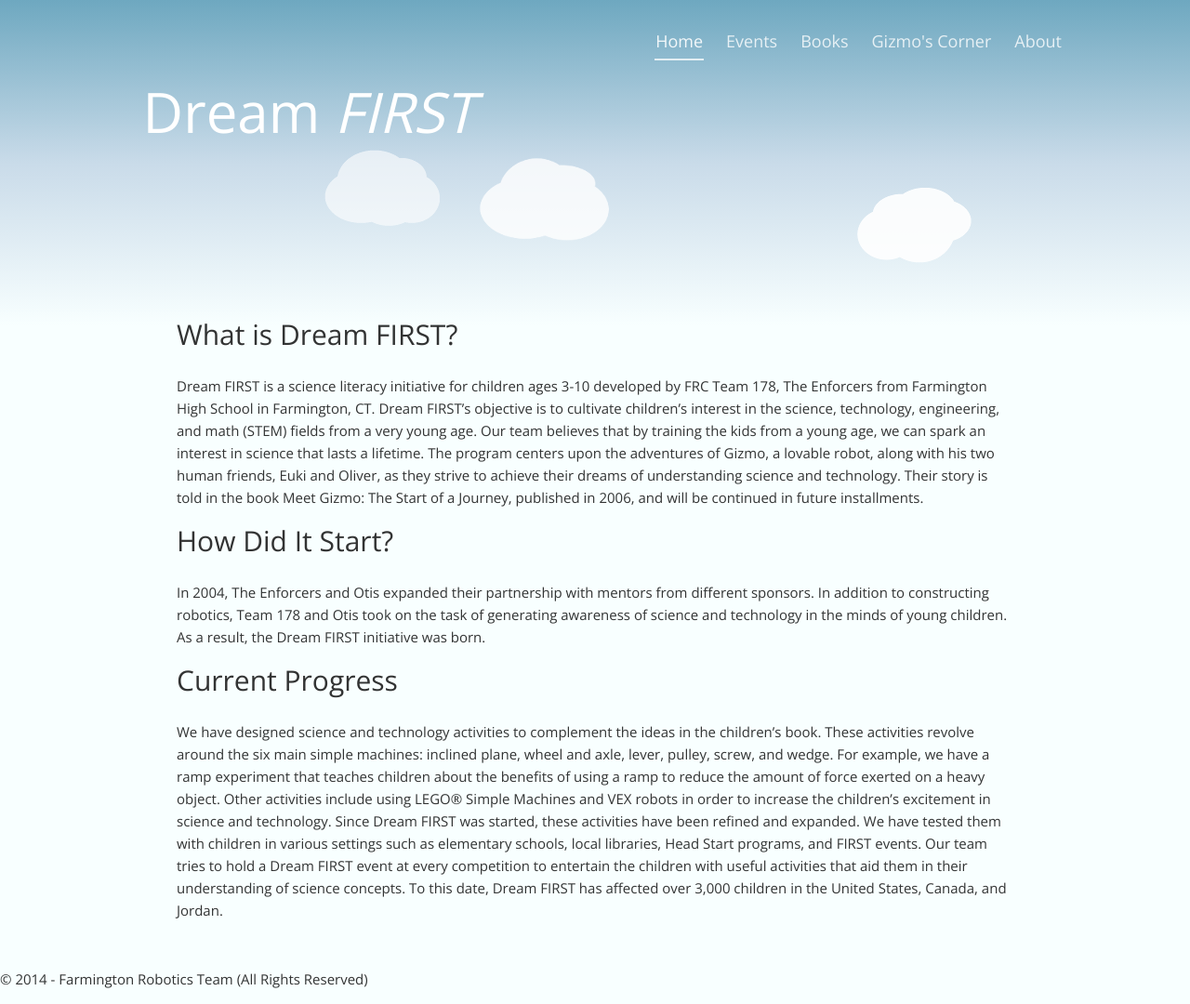
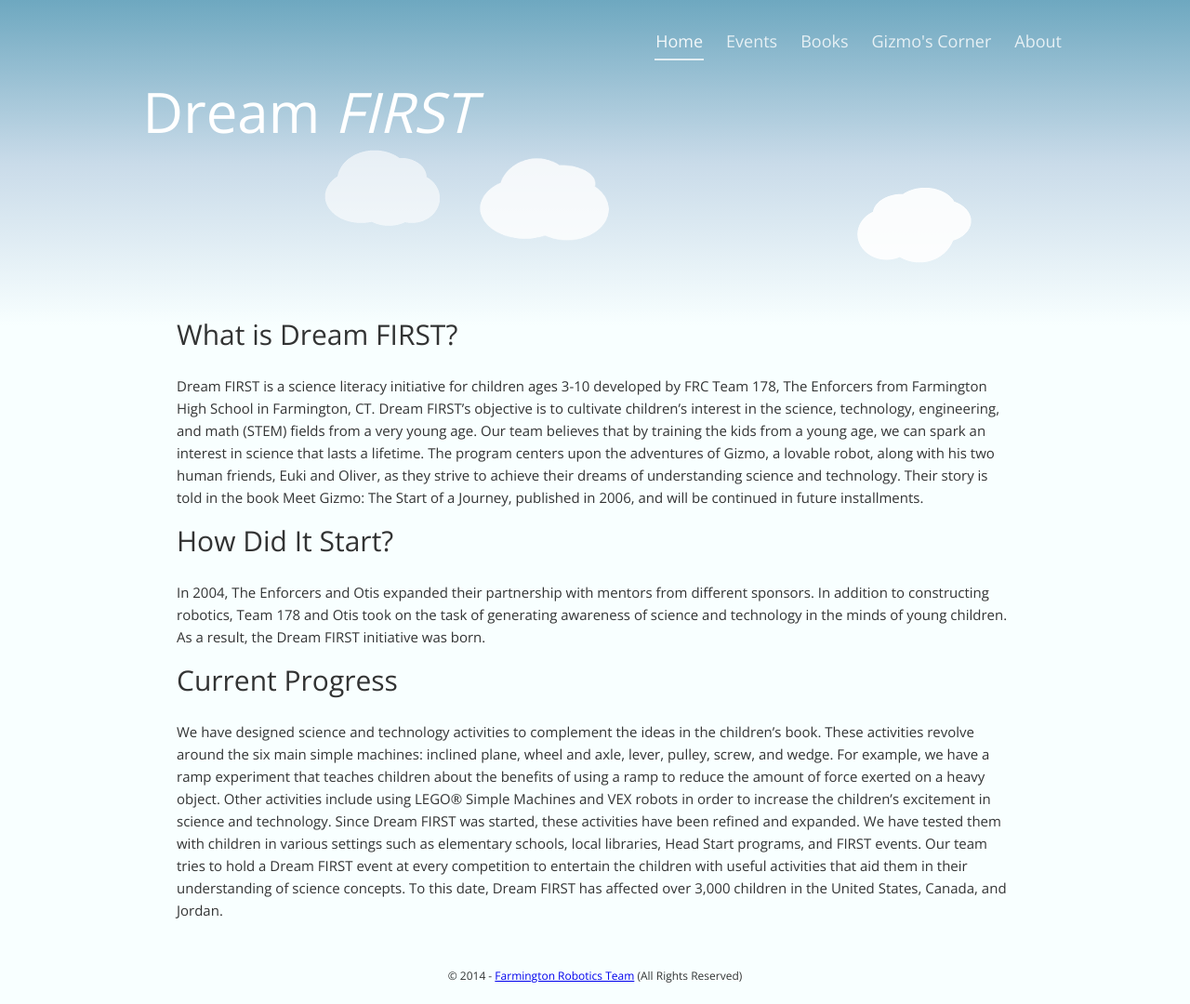
Before and after one commit to DreamFIRST/dreamfirst.github.io, a Jekyll site: the page built from index.md, in a window 1280 px wide. Shown: the whole page at 93% size. Built offline with Jekyll 4.4.1, drawn with Linux system fonts in a browser that asks for light colours; nearby versions of some CDN libraries.

Commit message:
Update main.css

```diff
--- a/resources/css/main.css
+++ b/resources/css/main.css
@@ -110,20 +110,8 @@
 }
 
 #footer {
-
-}
-
-#footer a {
-	color: rgba(0,0,0, 0.8);
-	text-decoration: none;
-
-	transition-duration: 0.2s;
-	transition-property: background, border, color, text-shadow;
-}
-
-#footer a:hover {
-	border-radius: 3px;
-	text-shadow: 0 0 1px rgba(0,0,0, 0.2);
+	text-align: center;
+	font-size: 12px;
 }
 
 @media screen and (max-width: 1100px) {
```
